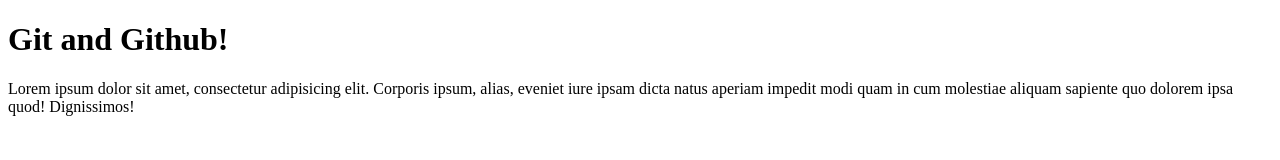
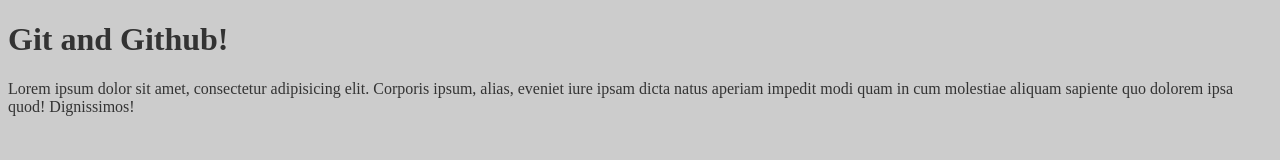
Before and after one commit to c44w/monday, a plain HTML site: page index.html in a window 1280 px wide. Drawn offline with Linux system fonts and the light colour scheme.

Commit message:
updated css

```diff
--- a/css/main.css
+++ b/css/main.css
@@ -1,3 +1,5 @@
 body {
-    font-style: sans-serif;
+    font-family: serif;
+    background-color: #ccc;
+    color: #333;
 }
```
